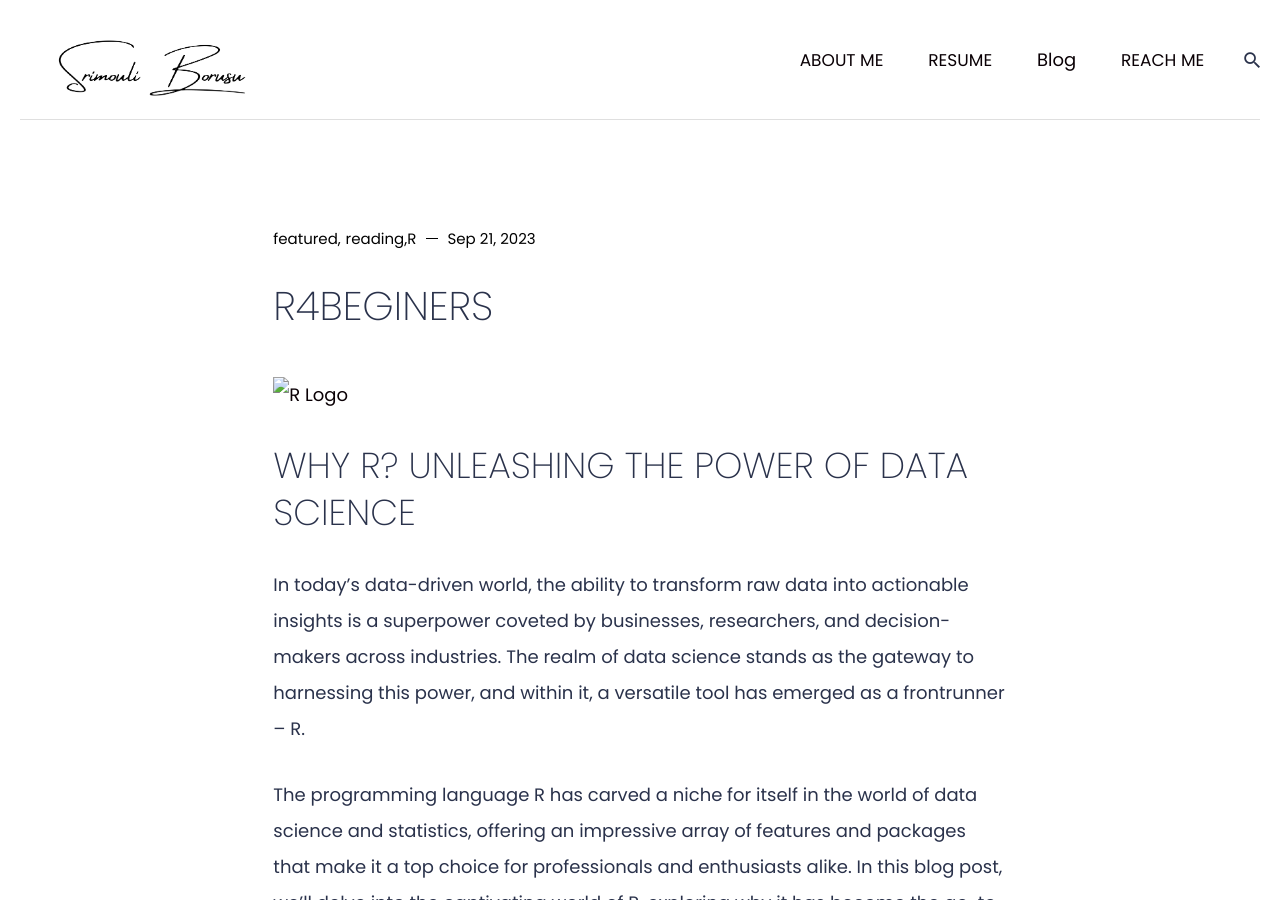
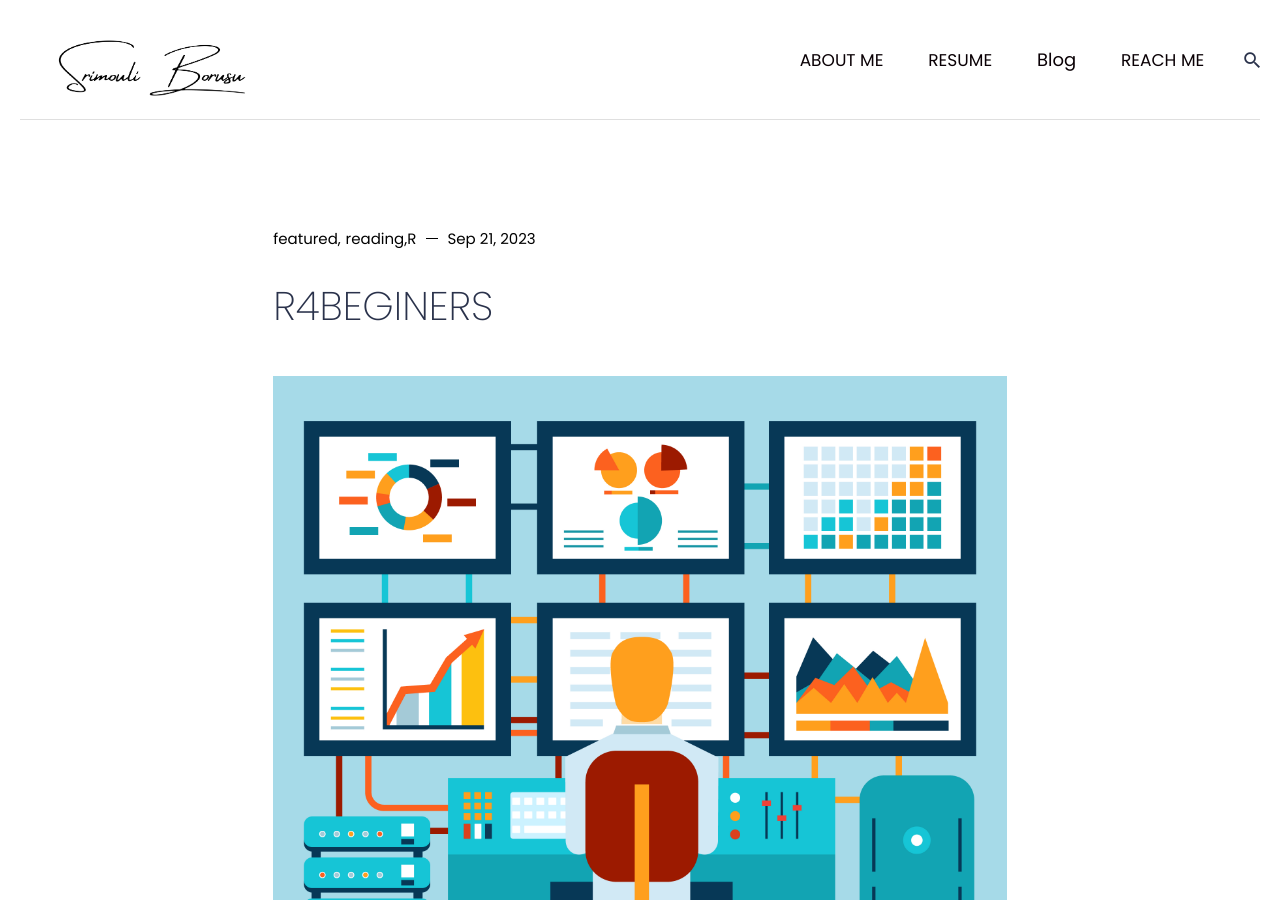
Before and after one commit to srimouli04/srimouli04.github.io, a Jekyll site: the page built from _posts/2023-09-21-r4beginners.md, in a window 1280 px wide and 900 px high. Built offline with Jekyll 4.4.1, drawn with Linux system fonts in a browser that asks for light colours; nearby versions of some CDN libraries.

Commit message:
updated images

```diff
--- a/_posts/2023-09-21-r4beginners.md
+++ b/_posts/2023-09-21-r4beginners.md
@@ -14,7 +14,7 @@ image: /images/blog_posts/gradient_checkpointing.png
 display_html_image: false
 tags: featured reading,R
 ---
-[![R Logo](https://srimouli04.github.io/r4beginners/images/blog_posts/R_logo.png)](https://srimouli04.github.io/r4beginners)
+![](/images/blog_posts/R-course.jpg){: .no-markdown}
 
 # Why R? Unleashing the Power of Data Science
 
```
Also changed, not shown: images/blog_posts/R-course.jpg (added).
